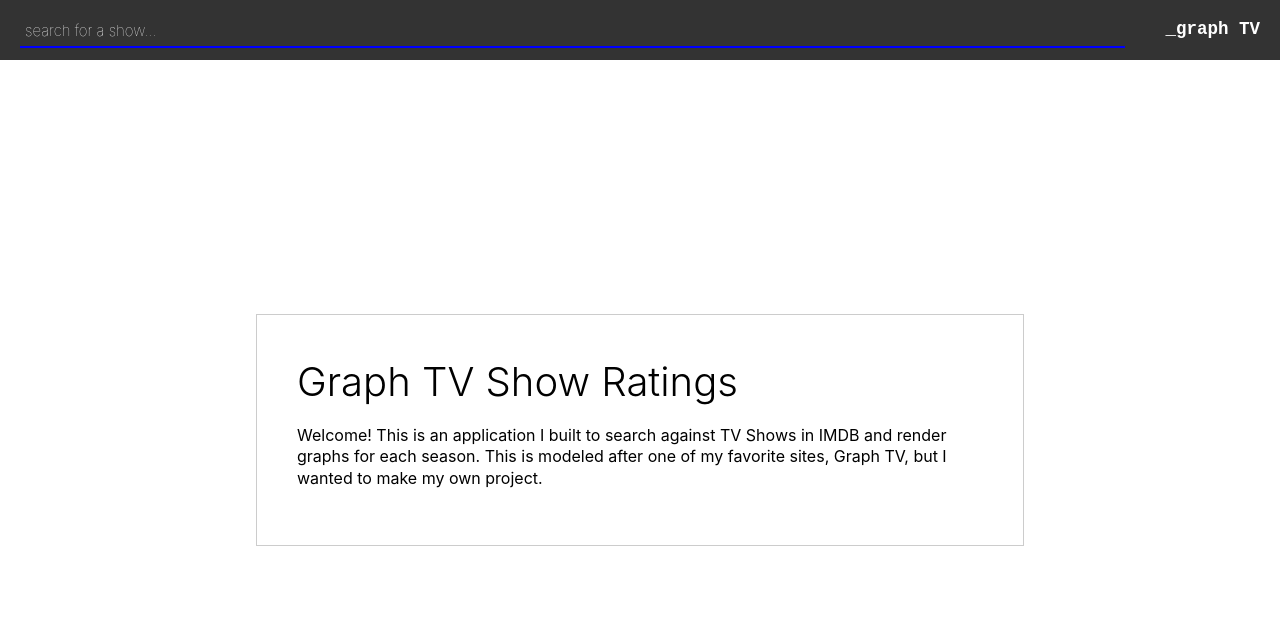
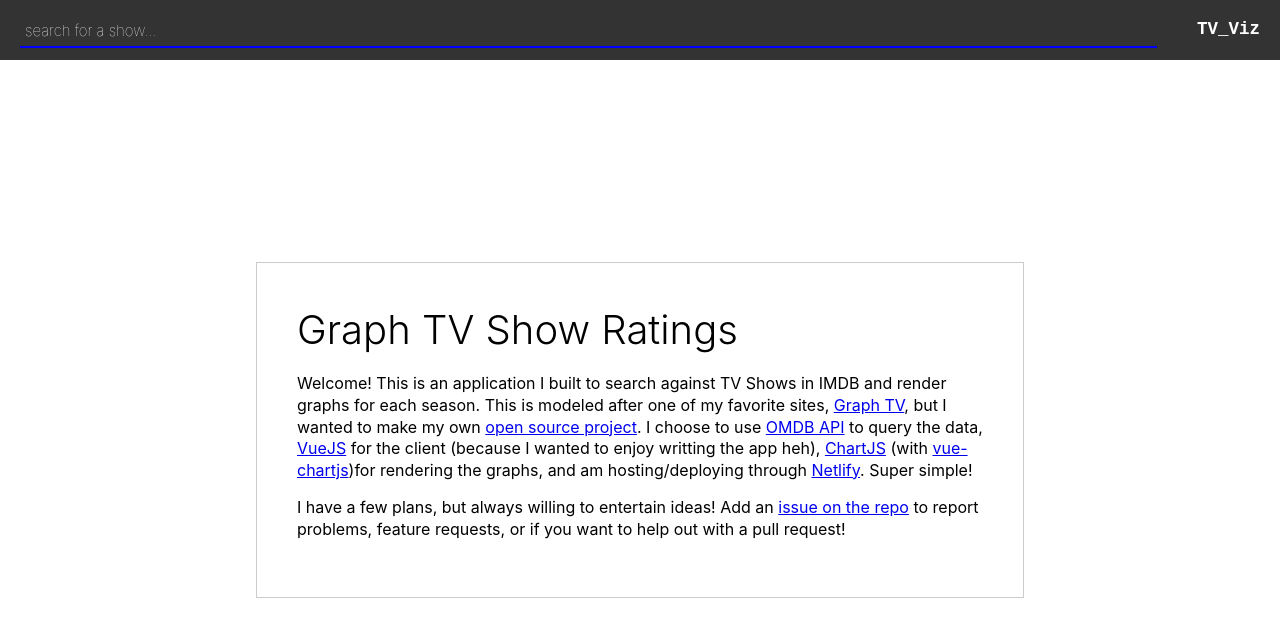
Before and after one commit to ksherman/graph-tv-club, a Vue app: page /#/ in a window 1280 px wide. Shown: the top 636 px of the page. Built offline with nearby package versions, Linux system fonts and the light colour scheme.

Commit message:
Update ESLint rules; add content to welcome page

```diff
--- a/src/components/WelcomePage.vue
+++ b/src/components/WelcomePage.vue
@@ -2,8 +2,11 @@
   <div class="welcome-wrapper">
     <div class="welcome-content">
       <h2>Graph TV Show Ratings</h2>
-      <p>Welcome! This is an application I built to search against TV Shows in IMDB and render graphs for each season.
-        This is modeled after one of my favorite sites, Graph TV, but I wanted to make my own project. </p>
+      <p>
+        Welcome! This is an application I built to search against TV Shows in IMDB and render graphs for each season. This is modeled after one of my favorite sites, <a href="http://graphtv.kevinformatics.com/" target="_blank">Graph TV</a>, but I wanted to make my own <a href="https://github.com/ksherman/tv-viz" target="_blank">open source project</a>. I choose to use <a href="http://www.omdbapi.com/" target="_blank">OMDB API</a> to query the data, <a href="https://vuejs.org/" target="_blank">VueJS</a> for the client (because I wanted to enjoy writting the app heh), <a href="http://www.chartjs.org/" target="_blank">ChartJS</a> (with <a href="https://github.com/apertureless/vue-chartjs" target="_blank">vue-chartjs</a>)for rendering the graphs, and am hosting/deploying through <a href="https://www.netlify.com/" target="_blank">Netlify</a>. Super simple! </p>
+      <p>
+        I have a few plans, but always willing to entertain ideas! Add an <a href="https://github.com/ksherman/tv-viz" target="_blank">issue on the repo</a> to report problems, feature requests, or if you want to help out with a pull request!
+      </p>
     </div>
   </div>
 </template>
--- a/src/components/ui/TopBar.vue
+++ b/src/components/ui/TopBar.vue
@@ -37,7 +37,7 @@
       </div>
     </div>
     <div class="topbar-title">
-      <router-link tag="h1" :to="{ name: 'main' }">_graph TV</router-link>
+      <router-link tag="h1" :to="{ name: 'main' }">TV_Viz</router-link>
     </div>
   </div>
 </template>
```
Also changed, not shown: .eslintrc.js.
